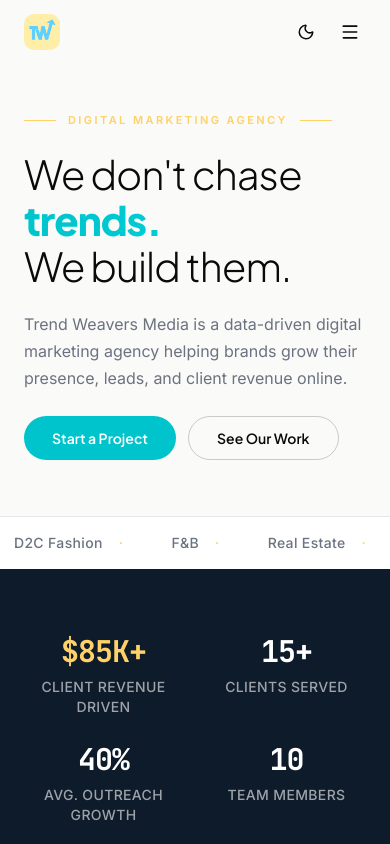
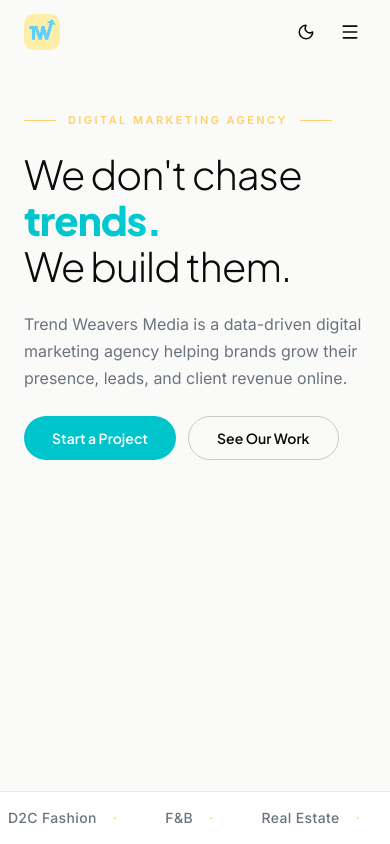
Before and after one commit to AnirudhDabas/trend-weavers-media, a Next.js app: page / in a window 390 px wide. Shown: the top 844 px of the page. Built offline with nearby package versions, Linux system fonts and the light colour scheme.

Commit message:
fix: hero fills full viewport on mobile so stats appear after first scroll

```diff
--- a/components/sections/Hero.tsx
+++ b/components/sections/Hero.tsx
@@ -190,7 +190,7 @@
   const { appReady } = useAppReady();
 
   return (
-    <section className="lg:min-h-[calc(100vh-4rem)] flex flex-col">
+    <section className="min-h-[calc(100svh-4rem)] flex flex-col">
       {/* Main hero */}
       <div className="flex-1 max-w-[1280px] mx-auto px-6 flex items-start lg:items-center w-full pt-12 pb-14 lg:py-0">
         <div className="grid grid-cols-1 lg:grid-cols-[3fr_2fr] gap-12 lg:gap-16 w-full">
```
